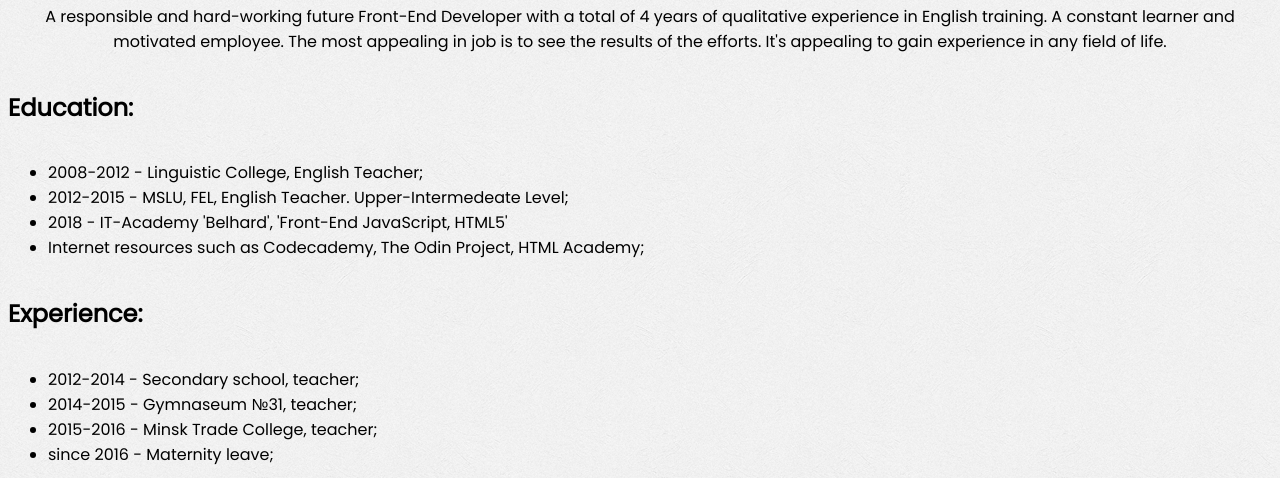
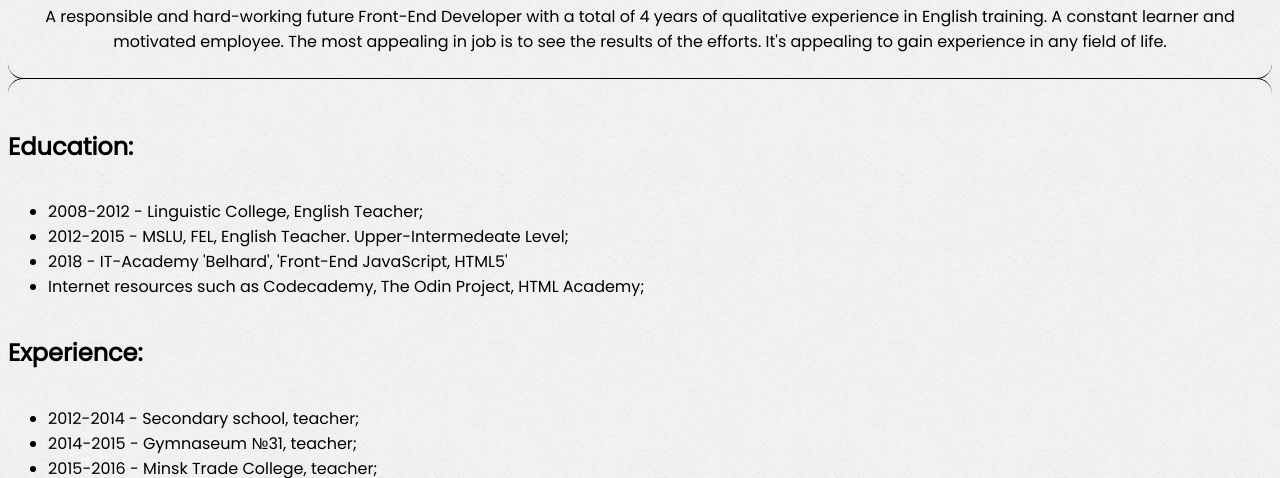
Before and after one commit to walkunderrain/rsschool-codejam1-cv, a plain HTML site: page index.html in a window 1280 px wide. Shown: the part 356-834 px from the top of the page. Drawn offline with Linux system fonts and the light colour scheme.

Commit message:
feat: add styles

```diff
--- a/index.html
+++ b/index.html
@@ -27,6 +27,7 @@
            <p>A responsible and hard-working future Front-End Developer with a total of 4 years of qualitative experience in English training. A constant learner and motivated employee. The most appealing in job is to see the results of the efforts. It's appealing to gain experience in any field of life. </p>
          </div>
      </header>
+     <hr>
      <section class="information">
        <div class="container education">
           <h2>Education:</h2>
@@ -68,6 +69,7 @@
            </ul>
        </div>
      </section>
+     <hr>
      <footer>2018</footer>
 </body>
 </html>
--- a/styles/styles.css
+++ b/styles/styles.css
@@ -14,7 +14,7 @@ div.listOfIcons {
 }
 
 ul.icons img {
-   transition: opacity 0.5s;
+   transition: opacity 0.25s;
 }
 ul.icons img:hover {
     opacity: 0.5;
@@ -43,3 +43,21 @@ div.introduction p {
     display: inline-block;
     text-align: center;
 }
+hr {
+    overflow: visible; /* For IE */
+    height: 30px;
+    border-style: solid;
+    border-color: black;
+    border-width: 1px 0 0 0;
+    border-radius: 20px;
+}
+hr:before {
+    display: block;
+    content: "";
+    height: 30px;
+    margin-top: -31px;
+    border-style: solid;
+    border-color: black;
+    border-width: 0 0 1px 0;
+    border-radius: 20px;
+}
```
